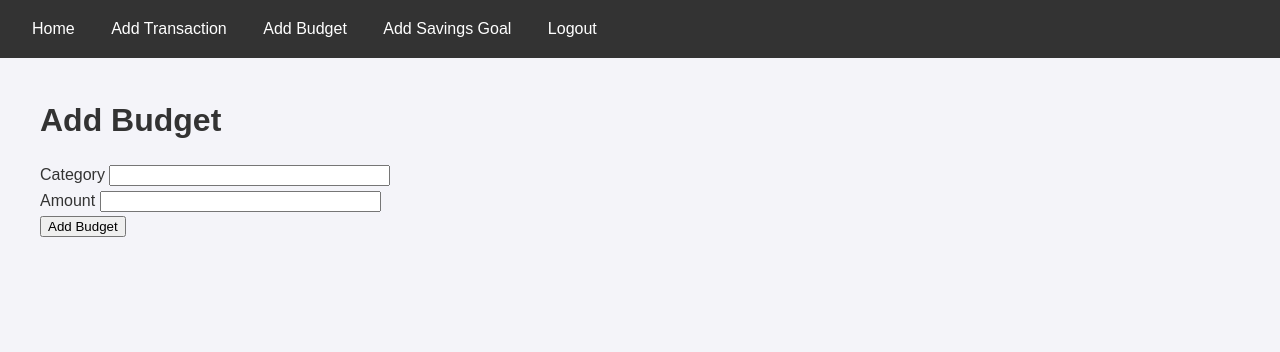
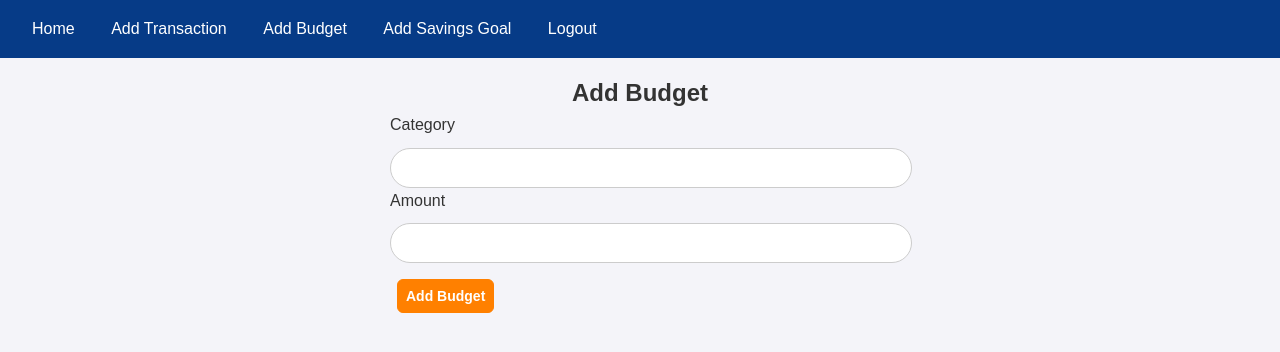
Before and after one commit to VitaliyV22/vivid_fin, a Flask app: page /add_budget in a window 1280 px wide. Shown: the top 352 px of the page. Run offline with Flask 3, Linux system fonts and the light colour scheme; the visitor is signed in with stand-in values (Sample User, id 1).

Commit message:
project done

```diff
--- a/app/forms.py
+++ b/app/forms.py
@@ -2,6 +2,8 @@ from flask_wtf import FlaskForm
 from wtforms import StringField, PasswordField, BooleanField, SubmitField, FloatField, IntegerField, DecimalField
 from wtforms.validators import DataRequired, ValidationError, Email, EqualTo, NumberRange
 from .models import User
+
+
 
 class LoginForm(FlaskForm):
     username = StringField('Username', validators=[DataRequired()])
--- a/app/static/styles.css
+++ b/app/static/styles.css
@@ -10,7 +10,7 @@ body {
 
 /* Header styles */
 header {
-    background-color: #333;
+    background-color: #063b87;
     color: white;
     padding: 1em;
     display: flex;
@@ -182,10 +187,49 @@ th {
     }
 
     .button-container {
-        justify-content: center; /* Center buttons on small screens */
+        justify-content: center;
     }
 }
 .error {
     color: #e74c3c;
     font-size: 0.875rem;
+
 }
+
+
+
+form {
+    max-width: 500px;
+    margin: 0 auto;
+}
+.editform {
+    width: 100%;
+    padding: 10px;
+    border-radius: 25px;
+    border: 1px solid #ccc;
+    font-size: 16px;
+    margin-top: 10px;
+}
+
+.h1edit{
+    text-align: center;
+    margin: 0 auto;
+    font-size: x-large;
+}
+
+.addButton{
+
+    border-radius: 0.375rem;
+    text-decoration: none;
+    border: 1px solid #FF8000;
+    background-color: #FF8000;
+    padding: 0.50rem 0.5rem;
+    font-weight: bold;
+    font-size: 0.875rem;
+    color: white;
+    outline: none;
+    transition: background-color 0.3s, color 0.3s;
+    cursor: pointer;
+    margin-left: 0.5em; /* Add space between buttons */
+    vertical-align: middle; /* Align the button with text */
+}
--- a/app/templates/add_budget.html
+++ b/app/templates/add_budget.html
@@ -3,25 +3,26 @@
 {% block title %}Add Budget{% endblock %}
 
 {% block content %}
-<h1>Add Budget</h1>
+<h1 class="h1edit">Add Budget</h1>
 <form action="{{ url_for('main.add_budget') }}" method="post">
     {{ form.hidden_tag() }}
     <div>
         {{ form.category.label }}
-        {{ form.category(size=32) }}
+        {{ form.category(class="editform") }}
         {% for error in form.category.errors %}
             <span class="error">[{{ error }}]</span>
         {% endfor %}
     </div>
     <div>
         {{ form.amount.label }}
-        {{ form.amount(size=32) }}
+        {{ form.amount(class="editform") }}
         {% for error in form.amount.errors %}
             <span class="error">[{{ error }}]</span>
         {% endfor %}
     </div>
-    <div>
-        {{ form.submit() }}
+    <div >
+        <p> {{ form.submit(class="addButton") }}</p>
+
     </div>
 </form>
 {% endblock %}
--- a/app/templates/edit_savings_goal.html
+++ b/app/templates/edit_savings_goal.html
@@ -3,12 +3,12 @@
 {% block title %}Edit Savings Goal{% endblock %}
 
 {% block content %}
-<h1>Edit Savings Goal</h1>
+<h1 class="h1edit">Edit Savings Goal</h1>
 <form action="{{ url_for('main.edit_savings_goal', savings_goal_id=savings_goal_id) }}" method="post">
     {{ form.hidden_tag() }}
     <p>
         {{ form.goal.label }}<br>
-        {{ form.goal(size=32) }}<br>
+        {{ form.goal(class="editform") }}<br>
         {% for error in form.goal.errors %}
             <span class="error">{{ error }}</span>
         {% endfor %}
--- a/app/templates/edit_transaction.html
+++ b/app/templates/edit_transaction.html
@@ -3,19 +3,19 @@
 {% block title %}Edit Transaction{% endblock %}
 
 {% block content %}
-<h1>Edit Transaction</h1>
+<h1 class="h1edit">Edit Transaction</h1>
 <form action="{{ url_for('main.edit_transaction', transaction_id=transaction_id) }}" method="post">
     {{ form.hidden_tag() }}
     <p>
         {{ form.amount.label }}<br>
-        {{ form.amount(size=32) }}<br>
+        {{ form.amount(class="editform") }}<br>
         {% for error in form.amount.errors %}
             <span class="error">{{ error }}</span>
         {% endfor %}
     </p>
     <p>
         {{ form.category.label }}<br>
-        {{ form.category(size=32) }}<br>
+        {{ form.category(class="editform") }}<br>
         {% for error in form.category.errors %}
             <span class="error">{{ error }}</span>
         {% endfor %}
--- a/app/templates/index.html
+++ b/app/templates/index.html
@@ -71,7 +71,7 @@
                         <input type="hidden" name="csrf_token" value="{{ csrf_token() }}">
                         <input type="submit" value="Delete" class=" btn-danger ">
                     </form>
-                    <a href="{{ url_for('main.edit_budget', budget_id=budget.id) }}" class="btn btn-secondary btn-sm">Edit</a>
+                    <a href="{{ url_for('main.edit_budget', budget_id=budget.id) }}" class="btn-sm">Edit</a>
                 </td>
             </tr>
             {% endfor %}
@@ -113,7 +113,7 @@
                         <input type="hidden" name="csrf_token" value="{{ csrf_token() }}">
                         <input type="submit" value="Delete" class=" btn-danger ">
                     </form>
-                    <a href="{{ url_for('main.edit_savings_goal', savings_goal_id=goal.id) }}" class="btn btn-secondary btn-sm">Edit</a>
+                    <a href="{{ url_for('main.edit_savings_goal', savings_goal_id=goal.id) }}" class="btn-sm">Edit</a>
                 </td>
             </tr>
             {% endfor %}
```
Also changed, not shown: other parts of app/static/styles.css (+16 -11 lines), app/templates/add_savings_goal.html (+4 -4 lines), app/templates/add_transaction.html (+4 -4 lines), app/templates/edit_budget.html (+5 -5 lines), app/routes.py (line endings or trailing spaces).
